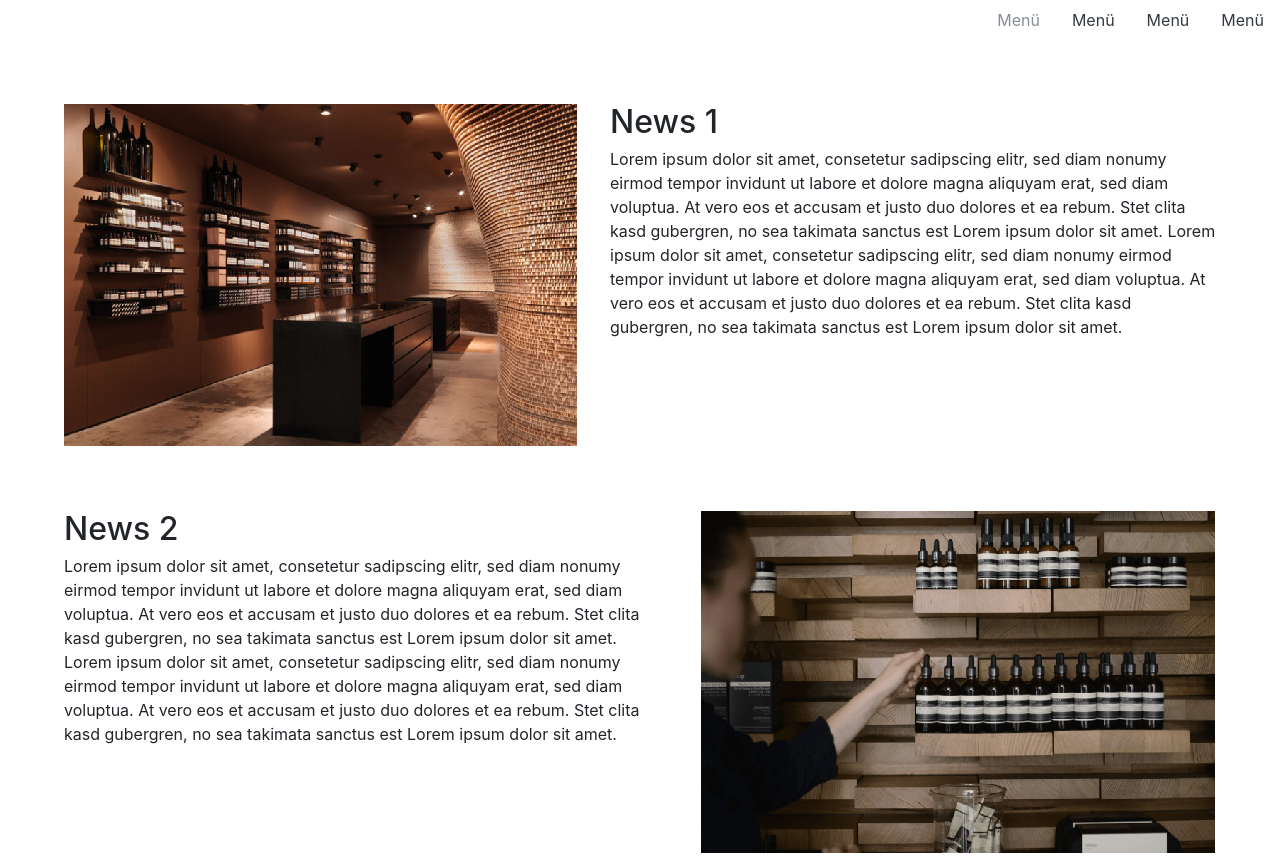
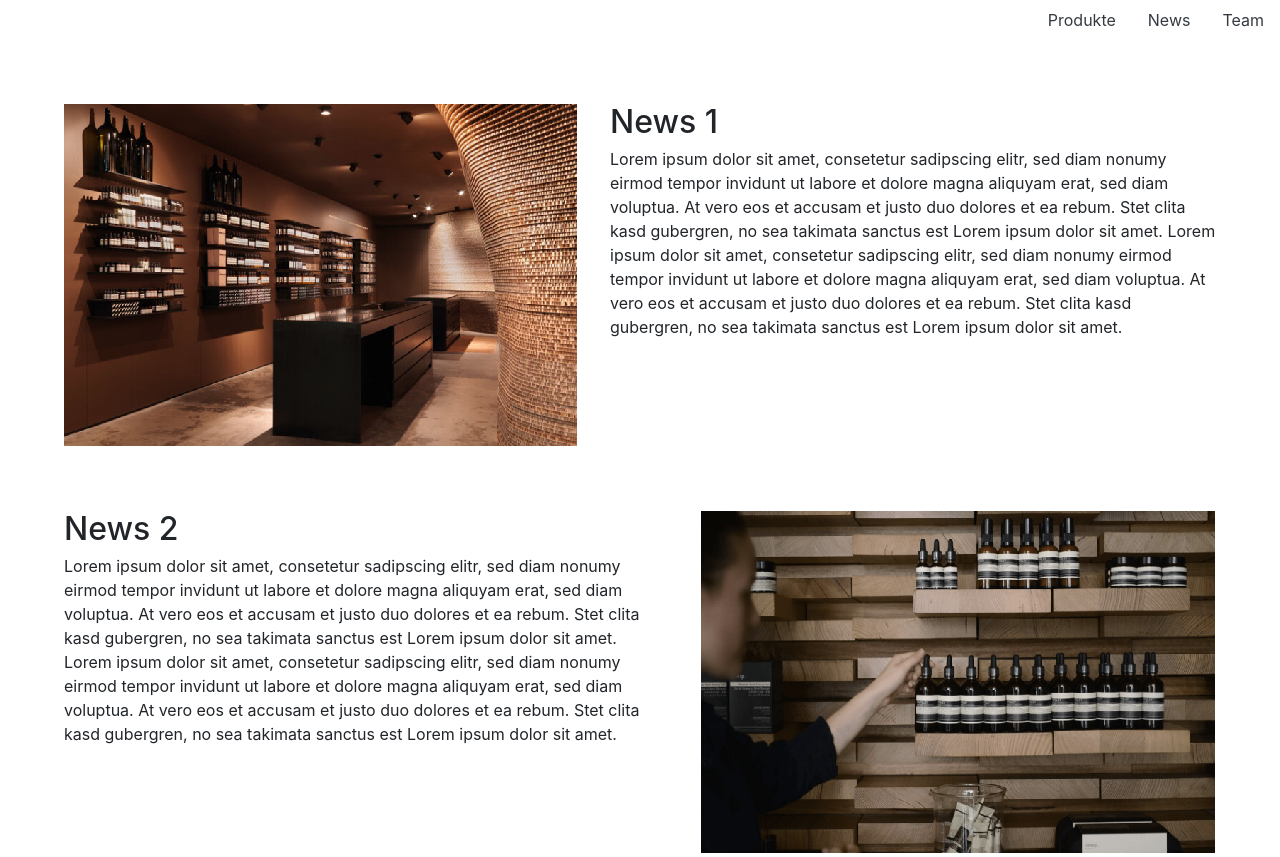
Before and after one commit to LenjaKoller/projekt_lb02, a plain HTML site: page news.html in a window 1280 px wide. Shown: the top 857 px of the page. Drawn offline with nearby package versions, Linux system fonts and the light colour scheme.

Commit message:
Header akutualisiert

```diff
--- a/news.html
+++ b/news.html
@@ -15,19 +15,15 @@
   <!-- Navbar start -->
   <ul class="nav justify-content-end">
     <li class="nav-item">
-        <a class="nav-link active text-secondary" href="#">Menü</a>
+      <a class="nav-link text-dark" href="produkte.html">Produkte</a>
     </li>
     <li class="nav-item">
-        <a class="nav-link text-dark" href="#">Menü</a>
+      <a class="nav-link text-dark" href="news.html">News</a>
     </li>
     <li class="nav-item">
-        <a class="nav-link text-dark" href="#">Menü</a>
-      </li>
-      <li class="nav-item">
-        <a class="nav-link text-dark" href="#">Menü</a>
+      <a class="nav-link text-dark" href="team.html">Team</a>
     </li>
   </ul>
-    <!-- Navbar ende -->
 </header>
   <main style="margin: 4em">
     <div class="d-flex justify-content-between" style="margin-top: 2em">
```
Also changed, not shown: index.html (+1 -0 lines). Lines whose indentation alone changed are shown as unchanged.
